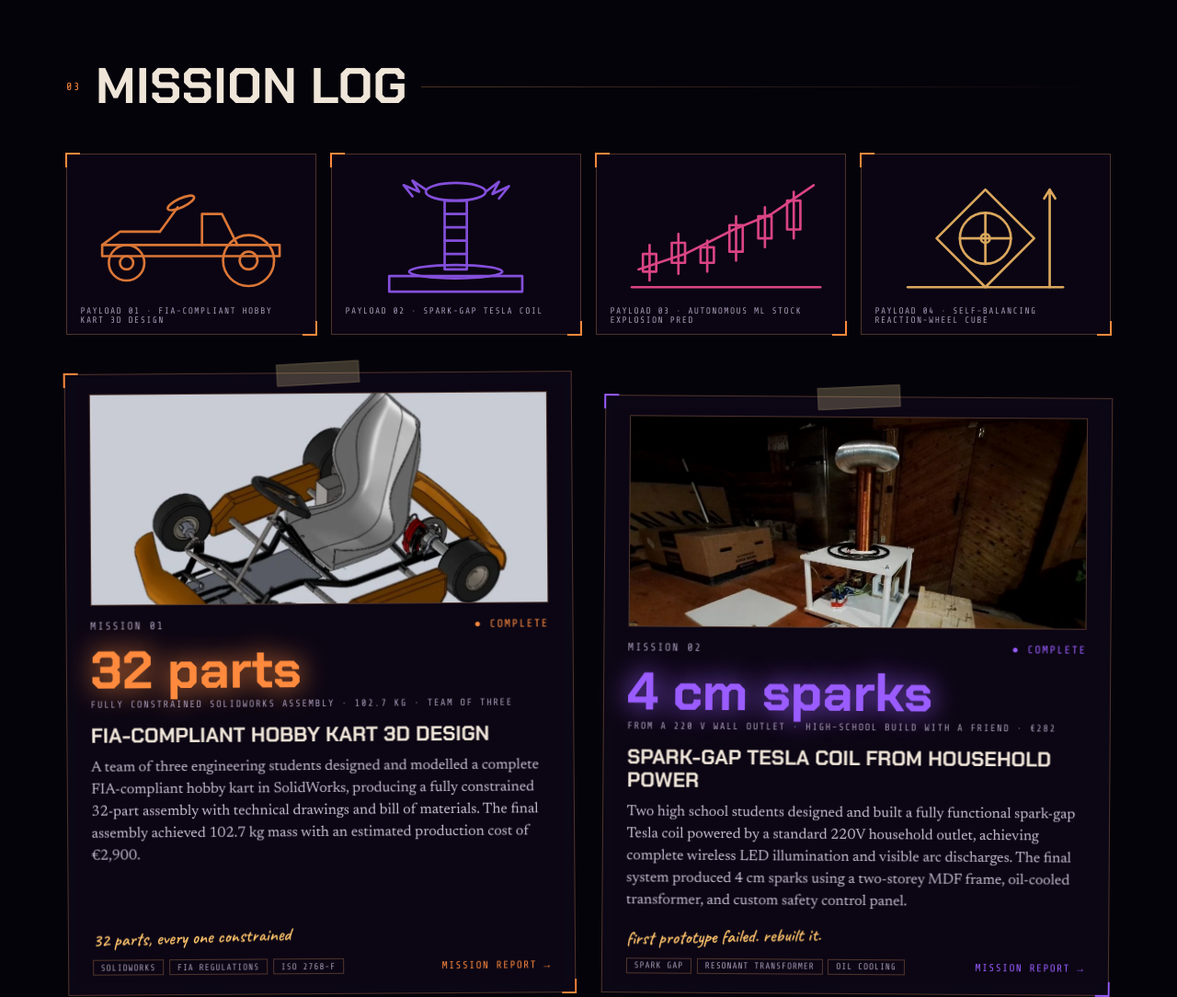
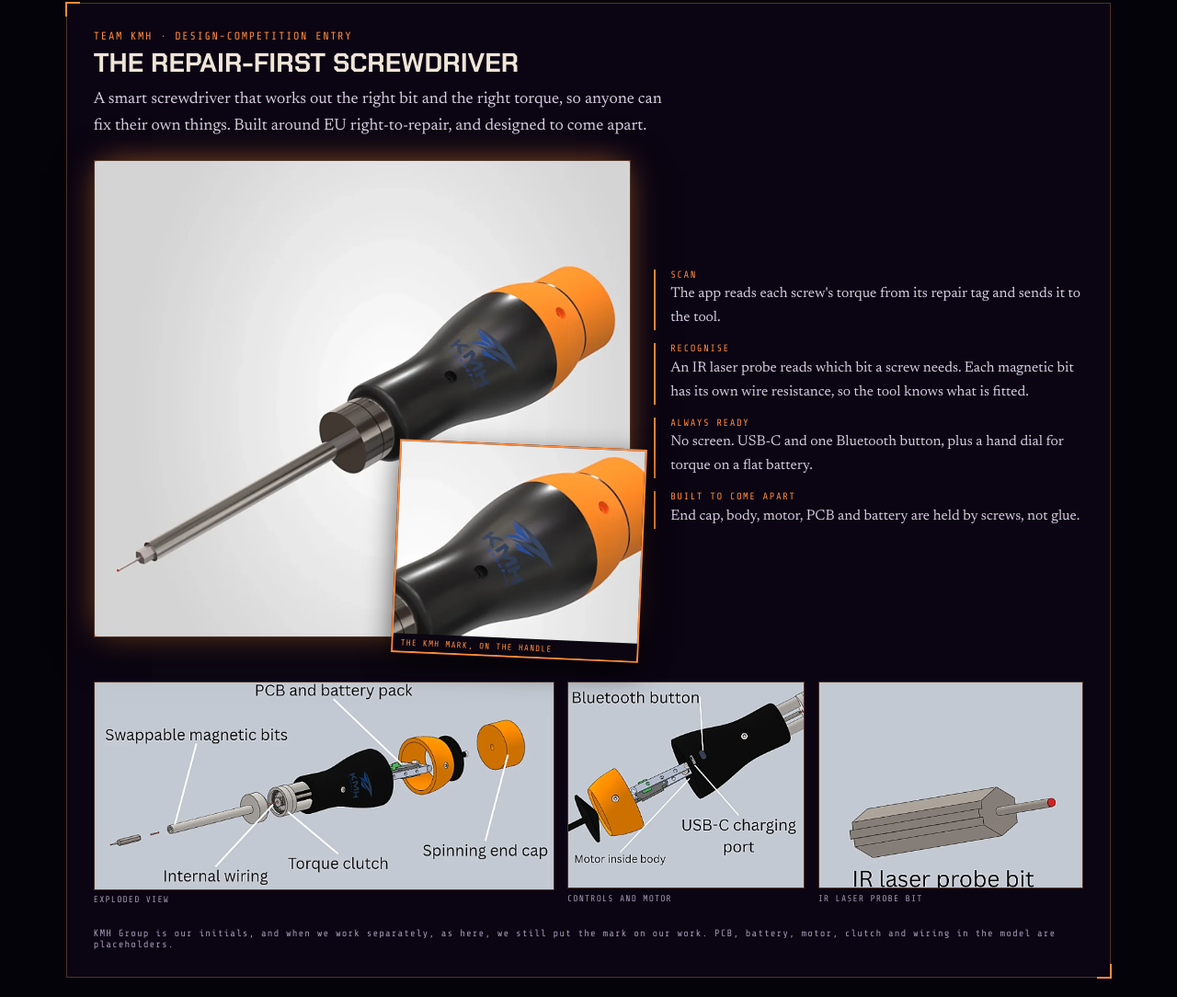
Before and after one commit to XDBloxxer/ksengineering, a plain HTML site: page index.html in a window 1280 px wide. Shown: the part 3222-4306 px from the top of the page at 92% size. Drawn offline with nearby package versions, Linux system fonts and the light colour scheme; animation ran at ten frames a second.

Commit message:
Add Repair-First Screwdriver project section
Added a new section for the Repair-First Screwdriver project, including descriptions, images, and features.

```diff
--- a/index.html
+++ b/index.html
@@ -167,6 +167,23 @@ footer{margin-top:6rem;border-top:1px solid var(--line);background:rgba(5,3,10,.
 .sticker{background:radial-gradient(circle at 50% 40%,rgba(90,60,170,.35),rgba(8,4,16,.92) 75%);padding:1rem;border:1px solid var(--line);transform:rotate(-3deg);box-shadow:0 10px 34px rgba(0,0,0,.55),0 0 30px -8px var(--pur);position:relative}
 .sticker::before{content:'';position:absolute;top:-11px;left:50%;width:70px;height:22px;margin-left:-35px;background:rgba(255,230,170,.3);transform:rotate(2deg)}
 .sticker img{width:100%;display:block}
+
+.kmhx{padding:1.8rem;margin-top:3rem}
+.kmhx h3{font:700 1.8rem var(--disp);text-transform:uppercase;margin:.2rem 0 .4rem}
+.kx-sub{color:#d8cce0;margin-bottom:1.4rem;max-width:40rem}
+.kx-top{display:grid;grid-template-columns:1.25fr 1fr;gap:1.6rem;align-items:center}
+.kx-main{position:relative;margin:0}
+.kx-main>img{width:100%;display:block;border:1px solid var(--line);box-shadow:0 12px 40px rgba(0,0,0,.5),0 0 34px -10px var(--org)}
+.kx-logo{position:absolute;right:-.8rem;bottom:-1.4rem;width:46%;border:2px solid var(--org);background:#000;transform:rotate(2.5deg);box-shadow:0 10px 30px rgba(0,0,0,.65)}
+.kx-logo img{width:100%;display:block}.kx-logo span{display:block;padding:.3rem .5rem;font:400 .58rem var(--mono);letter-spacing:.12em;text-transform:uppercase;color:var(--org);background:#0b0612}
+.kx-pts{list-style:none;display:grid;gap:.9rem}
+.kx-pts li{padding-left:1rem;border-left:2px solid var(--org);color:#d8cce0;font-size:.98rem}
+.kx-pts b{display:block;font:400 .66rem var(--mono);letter-spacing:.14em;text-transform:uppercase;color:var(--org);margin-bottom:.15rem}
+.kx-row{display:grid;grid-template-columns:2.23fr 1.15fr 1.285fr;gap:.9rem;margin-top:3rem;align-items:start}
+.kx-row img{width:100%;height:auto;display:block;border:1px solid var(--line)}
+.kx-row figure{margin:0}.kx-row figcaption{margin-top:.35rem;font:400 .6rem var(--mono);letter-spacing:.12em;text-transform:uppercase;color:var(--mute)}
+.kx-note{margin-top:1.6rem;line-height:1.6;font:400 .66rem var(--mono);letter-spacing:.1em;color:var(--mute)}
+@media(max-width:900px){.kx-top{grid-template-columns:1fr}.kx-row{grid-template-columns:1fr 1fr;align-items:start}.kx-row figure:first-child{grid-column:1/-1}.kx-logo{width:52%}.kx-pts{margin-top:1.6rem}}
 @media(max-width:900px){.pit{grid-template-columns:1fr}.sticker{max-width:170px}}
 @media(max-width:900px){.mini,#deck .deck{justify-self:stretch;max-width:none}.bay{grid-template-columns:repeat(2,1fr)}.msil{width:130px;right:3.2rem;opacity:.2}}
 @media(max-width:900px){
@@ -298,6 +315,29 @@ footer{margin-top:6rem;border-top:1px solid var(--line);background:rgba(5,3,10,.
       <div class="pills"><span class="pill">Karting</span><span class="pill">3D modelling</span><span class="pill">Sim racing · ACC</span><span class="pill">Mechanical tinkering</span><span class="pill">Future pilot</span></div>
       <div class="snaps"><img src="img/kart-a.webp" alt="Karting" loading="lazy"><img src="img/kart-b.webp" alt="Karting" loading="lazy"><img src="img/kart-c.webp" alt="Karting" loading="lazy"></div>
     </div>
+  </div>
+  <div class="p kmhx fi">
+    <div class="m" style="color:var(--org)">Team KMH · Design-competition entry</div>
+    <h3>The Repair-First Screwdriver</h3>
+    <p class="kx-sub">A smart screwdriver that works out the right bit and the right torque, so anyone can fix their own things. Built around EU right-to-repair, and designed to come apart.</p>
+    <div class="kx-top">
+      <figure class="kx-main">
+        <img src="img/screwdriver-main.webp" alt="CAD render of the Repair-First Screwdriver: black and orange handle with a long magnetic bit" loading="lazy">
+        <div class="kx-logo"><img src="img/kmh-handle.webp" alt="The KMH logo printed on the screwdriver handle" loading="lazy"><span>The KMH mark, on the handle</span></div>
+      </figure>
+      <ul class="kx-pts">
+        <li><b>Scan</b>The app reads each screw's torque from its repair tag and sends it to the tool.</li>
+        <li><b>Recognise</b>An IR laser probe reads which bit a screw needs. Each magnetic bit has its own wire resistance, so the tool knows what is fitted.</li>
+        <li><b>Always ready</b>No screen. USB-C and one Bluetooth button, plus a hand dial for torque on a flat battery.</li>
+        <li><b>Built to come apart</b>End cap, body, motor, PCB and battery are held by screws, not glue.</li>
+      </ul>
+    </div>
+    <div class="kx-row">
+      <figure><img src="img/screwdriver-exploded.webp" alt="Exploded view: magnetic bit, torque clutch, internal wiring, PCB and battery pack, spinning end cap" loading="lazy"><figcaption>Exploded view</figcaption></figure>
+      <figure><img src="img/screwdriver-parts.webp" alt="Bluetooth button, USB-C charging port and motor inside the body" loading="lazy"><figcaption>Controls and motor</figcaption></figure>
+      <figure><img src="img/screwdriver-probe.webp" alt="IR laser probe bit" loading="lazy"><figcaption>IR laser probe bit</figcaption></figure>
+    </div>
+    <p class="kx-note">KMH Group is our initials, and when we work separately, as here, we still put the mark on our work. PCB, battery, motor, clutch and wiring in the model are placeholders.</p>
   </div>
 
 </section>
```
